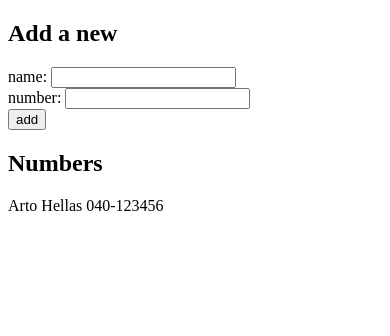
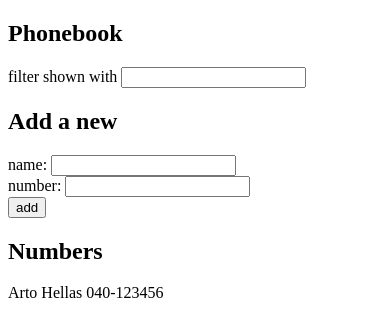
Before and after one commit to EmmanuelAjibokun/Helsinki-part2, a React (Vite) app in the folder phonebook/: page / in a window 390 px wide. Shown: the top 336 px of the page. Built offline with nearby package versions, Linux system fonts and the light colour scheme.

Commit message:
Exercise 2.9*: The Phonebook Step 4

```diff
--- a/phonebook/src/App.jsx
+++ b/phonebook/src/App.jsx
@@ -1,13 +1,17 @@
 import { useState } from 'react'
 import Form from './Form';
 import Persons from './Persons';
+import Input from './Input';
 
 const App = () => {
   const [persons, setPersons] = useState([
     { name: 'Arto Hellas', number: '040-123456', id: 1 }
   ])
+  const [filtered, setFiltered] = useState([]);
+
   const [newName, setNewName] = useState('');
   const [newNumber, setNewNumber] = useState('');
+  const [searchText, setSearchText] = useState('');
 
   const handleAddPerson = (e) => {
     e.preventDefault();
@@ -26,6 +30,12 @@ const App = () => {
     setNewNumber('');
   }
 
+  const findPerson = (e) => {
+    setSearchText(e.target.value)
+    const matches = persons.filter(person => person.name.toLowerCase().includes(e.target.value.toLowerCase()))
+    setFiltered(matches);
+  }
+
   const formProps = {
     handleAddPerson,
     setNewName,
@@ -36,11 +46,14 @@ const App = () => {
 
   return (
     <div>
-      {console.log(persons)}
+      <h2>Phonebook</h2>
+      <div>
+        filter shown with <input onChange={findPerson} value={searchText} />
+      </div>
       <h2>Add a new</h2>
       <Form submitForm={formProps} />
       <h2>Numbers</h2>
-      <Persons persons={persons} />
+      <Persons persons={searchText ? filtered : persons} />
     </div>
   )
 }
--- a/phonebook/src/Persons.jsx
+++ b/phonebook/src/Persons.jsx
@@ -1,6 +1,7 @@
 import React from 'react'
 
 const Persons = ({ persons }) => {
+    console.log(persons)
   return (
     <div>
         {persons.map((person, index) => <p key={`${person.name}-${index}-${person.id}`}>{person.name} {person.number}</p>)}
```
